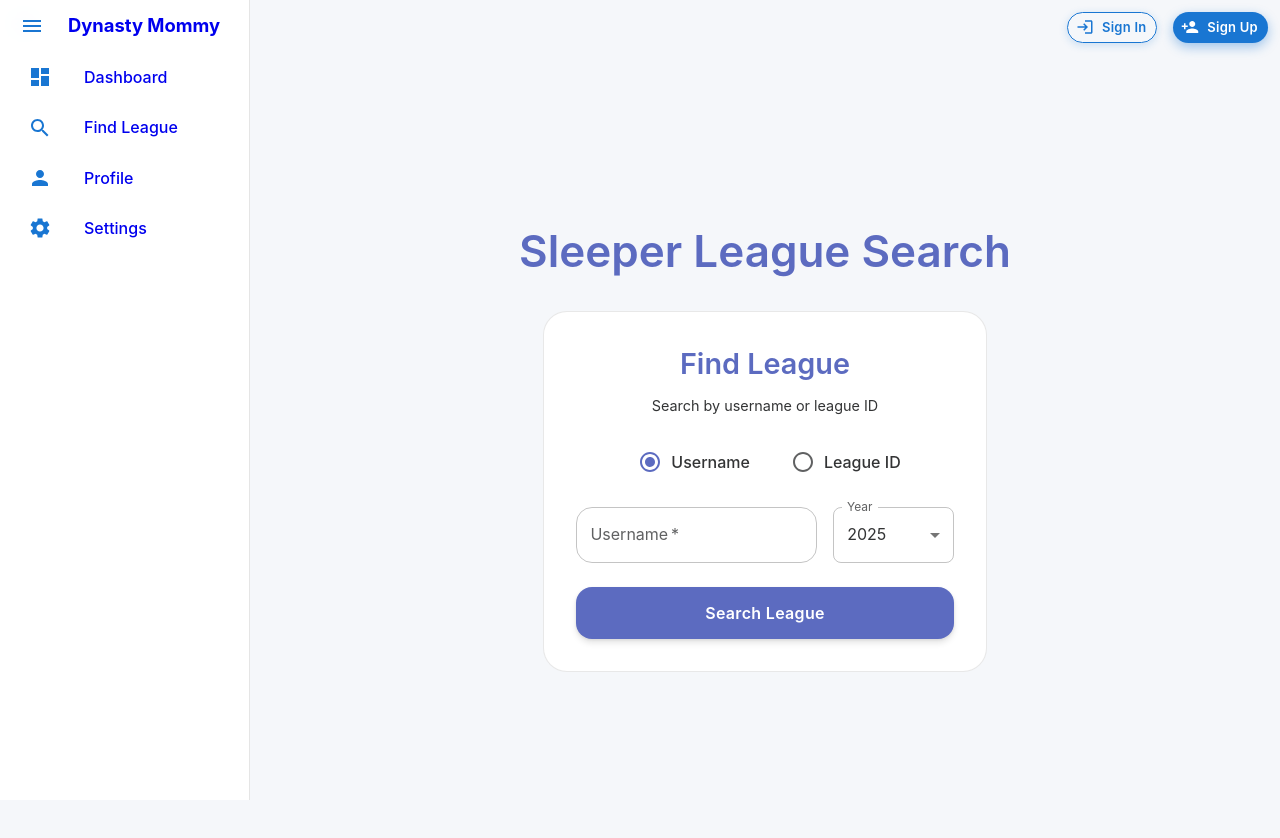
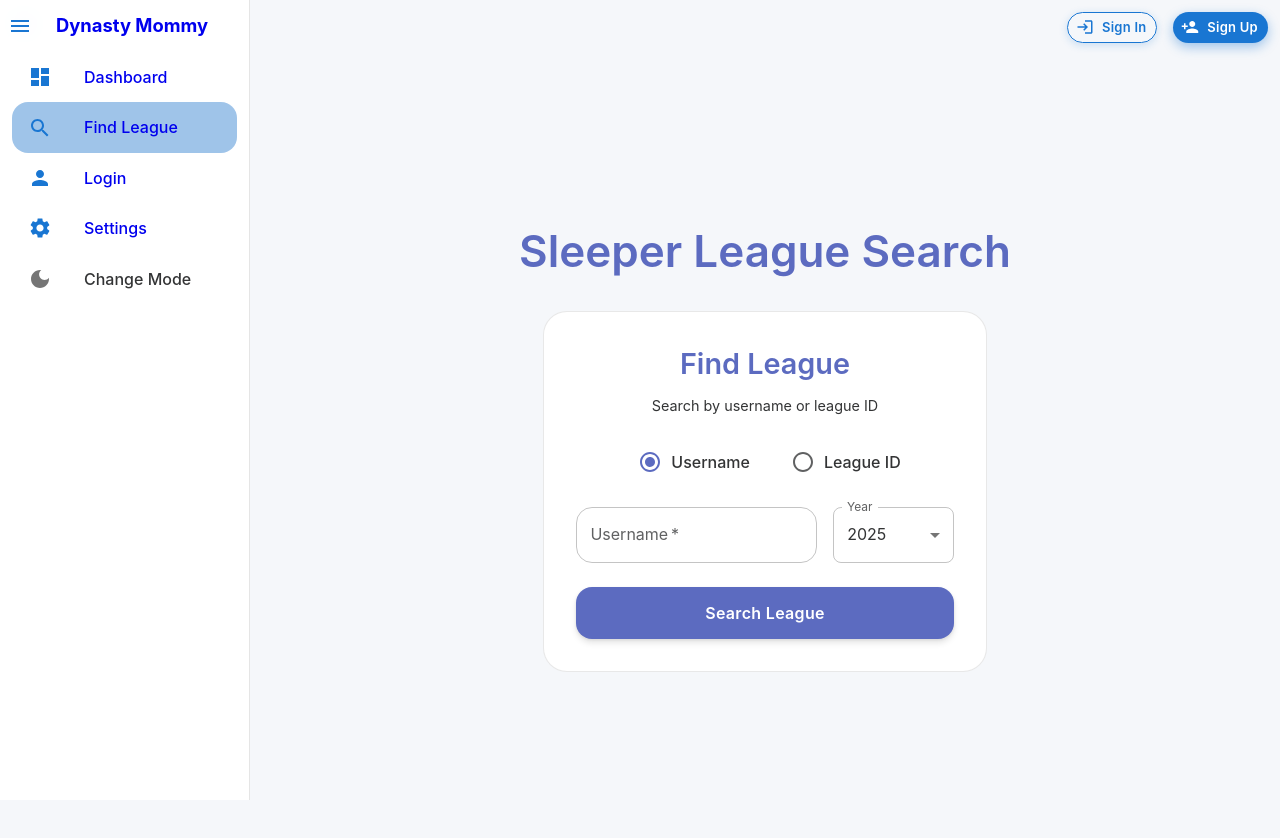
Before and after one commit to sportcoders/dynasty-mommy, a React (Vite) app in the folder frontend/: page / in a window 1280 px wide. Both pictures are taken after a click on the button 24 px from the left and 24 px from the top of the page. Shown: the top 838 px of the page. Built offline with nearby package versions, Linux system fonts and the light colour scheme.

Commit message:
DM-62 now shows current active page, colors need to be decided on

```diff
--- a/frontend/src/components/navbar.tsx
+++ b/frontend/src/components/navbar.tsx
@@ -8,26 +8,26 @@ import {
     ListItemText,
     Typography,
 } from '@mui/material';
-import { Menu, Person, Settings, Dashboard, Login, PersonAdd, Logout, Search } from '@mui/icons-material';
+import { Menu, Person, Settings, Dashboard, Login, PersonAdd, Logout, Search, DarkMode, LightMode } from '@mui/icons-material';
 import { useAppDispatch, useAppSelector } from '@app/hooks';
 import { logout } from '@feature/auth/authSlice';
-import { Link } from '@tanstack/react-router';
+import { Link, useLocation } from '@tanstack/react-router';
 
 
 export default function NavBar({ drawerOpen, setDrawerOpen }: { drawerOpen: boolean, setDrawerOpen: (new_val: boolean) => void }) {
     const username = useAppSelector((state) => state.authReducer.username);
     const dispatch = useAppDispatch();
-
+    const location = useLocation()
 
     const handleSignOut = () => {
         dispatch(logout());
     };
-
+    const darkMode = false
     const drawerItems = [
-        { text: 'Dashboard', icon: <Dashboard />, link: '/' },
+        { text: 'Dashboard', icon: <Dashboard />, link: '' },
         { text: 'Find League', icon: <Search />, link: '/' },
-        { text: 'Profile', icon: <Person />, link: '/' },
-        { text: 'Settings', icon: <Settings />, link: '/' },
+        { text: 'Login', icon: <Person />, link: '/login' },
+        { text: 'Settings', icon: <Settings />, link: '' },
     ];
 
     const toggleDrawer = () => {
@@ -48,7 +48,7 @@ export default function NavBar({ drawerOpen, setDrawerOpen }: { drawerOpen: bool
                         backdropFilter: 'blur(10px)',
                         borderRight: '1px solid rgba(0, 0, 0, 0.1)',
                         pt: '0.5rem',
-                        pl: '0.75rem',
+                        // pl: '0.75rem',
                     }
                 }}
             >
@@ -64,7 +64,8 @@ export default function NavBar({ drawerOpen, setDrawerOpen }: { drawerOpen: bool
                             color: '#1976d2',
                             '&:hover': {
                                 backgroundColor: 'rgba(25, 118, 210, 0.08)'
-                            }
+                            },
+
                         }}
                     >
                         <Menu />
@@ -82,9 +83,13 @@ export default function NavBar({ drawerOpen, setDrawerOpen }: { drawerOpen: bool
                         </Link>
                     </Typography>
                 </Box>
-                <List>
+                <List sx={{ px: '0.75rem' }}>
                     {drawerItems.map((item, index) => (
-                        <ListItem key={index} sx={{ cursor: 'pointer' }} component={Link} to={item.link}>
+                        <ListItem key={index} sx={{
+                            cursor: 'pointer',
+                            backgroundColor: location.pathname == item.link ? 'rgba(67, 139, 212, 0.51)' : "transparent",
+                            borderRadius: '16px',
+                        }} component={Link} to={item.link}>
                             <ListItemIcon sx={{ color: '#1976d2' }}>
                                 {item.icon}
                             </ListItemIcon>
@@ -98,8 +103,23 @@ export default function NavBar({ drawerOpen, setDrawerOpen }: { drawerOpen: bool
                             />
                         </ListItem>
                     ))}
+                    <ListItem sx={{
+                        borderRadius: '16px',
+                        cursor: 'pointer',
+                    }}>
+                        <ListItemIcon>{darkMode ? <LightMode /> : <DarkMode />}</ListItemIcon>
+                        <ListItemText
+                            primary="Change Mode"
+                            sx={{
+                                '& .MuiListItemText-primary': {
+                                    fontWeight: 500,
+                                }
+                            }}
+                        />
+
+                    </ListItem>
                 </List>
-            </Drawer>
+            </Drawer >
 
             <Box sx={{
                 position: 'fixed',
```
